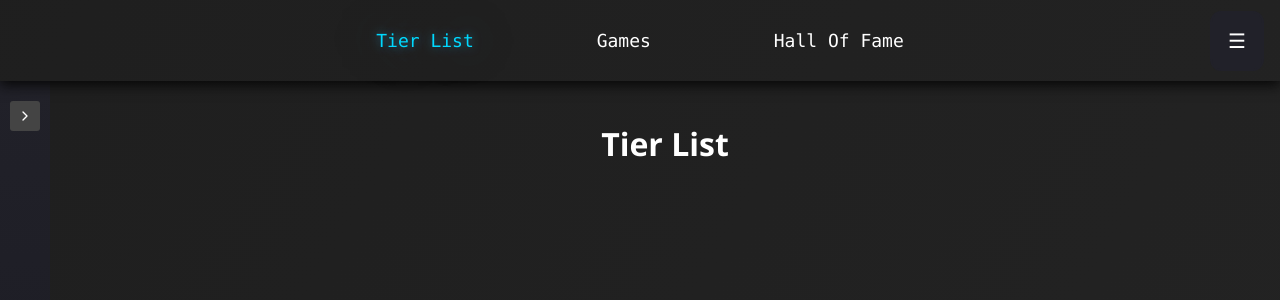
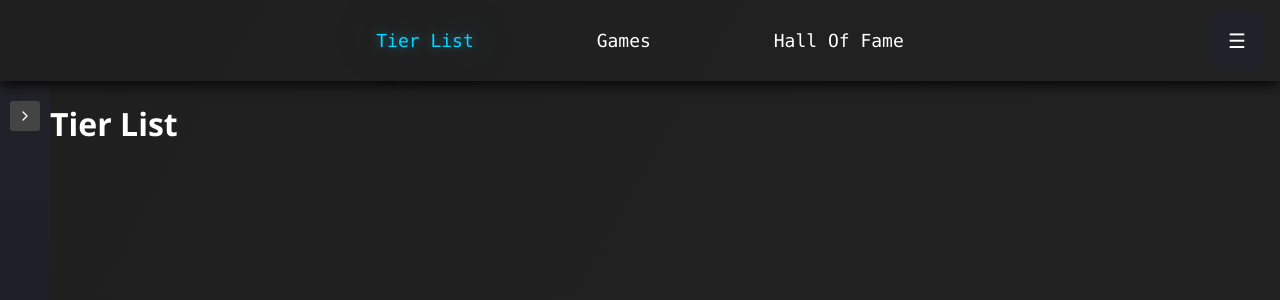
Before and after one commit to Sergicool/GameTracker, a React (Vite) app: page /TierList in a window 1280 px wide. Shown: the top 300 px of the page. Built offline with nearby package versions, Linux system fonts and the light colour scheme.

Commit message:
Styles for TierListPage and GameForm

```diff
--- a/src/components/GameBox.css
+++ b/src/components/GameBox.css
@@ -1,3 +1,12 @@
+.game-box {
+    width: 64px;
+    height: 64px;
+    background-size: cover;
+    background-position: center;
+    border-radius: 4px;
+    border: 2px solid #888;
+    transition: transform 0.2s;
+}
 
 .game-box.editable:hover {
     transform: scale(1.1);
--- a/src/components/GameForm.css
+++ b/src/components/GameForm.css
@@ -17,8 +17,9 @@ body {
   display: flex;
   justify-content: center;
   align-items: center;
-  gap: 100px;
-  min-height: 100vh;
+  gap: 60px;
+  margin-top: 40px;
+  margin-bottom: 40px;
   box-sizing: border-box;
   flex-wrap: nowrap;
 }
--- a/src/pages/GameFormPage.jsx
+++ b/src/pages/GameFormPage.jsx
@@ -228,7 +228,7 @@ function GameFormPage() {
           origin,
         }}
         disableGameCardModal={true}
-        genresWithColors={genresWithColors} // <-- ✅ pasamos el prop correctamente
+        genresWithColors={genresWithColors}
       />
     </div>
   );
--- a/src/pages/TierListPage.css
+++ b/src/pages/TierListPage.css
@@ -1,7 +1,5 @@
 .tier-list-page {
-    display: flex;
-    height: 100vh;
-    overflow: hidden;
+    margin-bottom: 40px;
 }
 
 .tier-list-page h1 {
@@ -14,9 +12,3 @@
     overflow-y: auto;
     flex-shrink: 0;
 }
-
-.tier-list{
-    flex: 1;
-    padding: 20px;
-    overflow: hidden;
-}
--- a/src/pages/UpdateTierListPage.css
+++ b/src/pages/UpdateTierListPage.css
@@ -19,16 +19,6 @@
     gap: 6px;
 }
 
-.game-box {
-    width: 64px;
-    height: 64px;
-    background-size: cover;
-    background-position: center;
-    border-radius: 4px;
-    border: 2px solid #888;
-    transition: transform 0.2s;
-}
-
 .game-box:hover {
     transform: scale(1.05);
 }
```
Also changed, not shown: src/pages/GameFormPage.css (+5 -15 lines).
